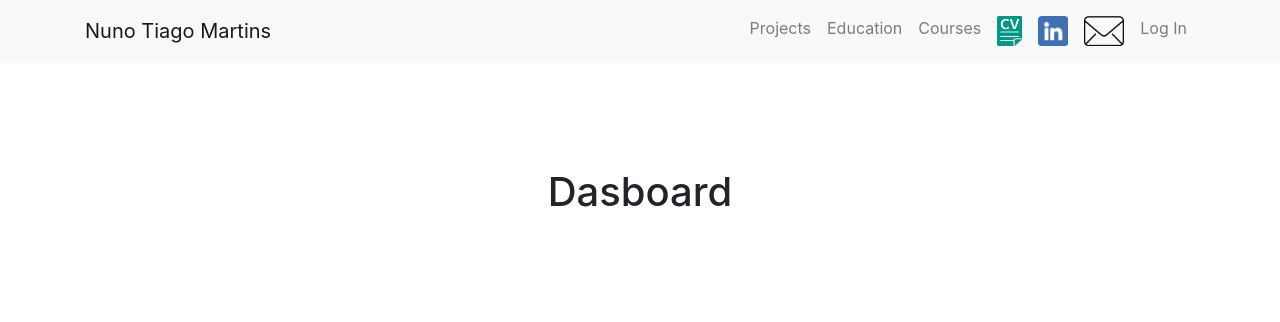
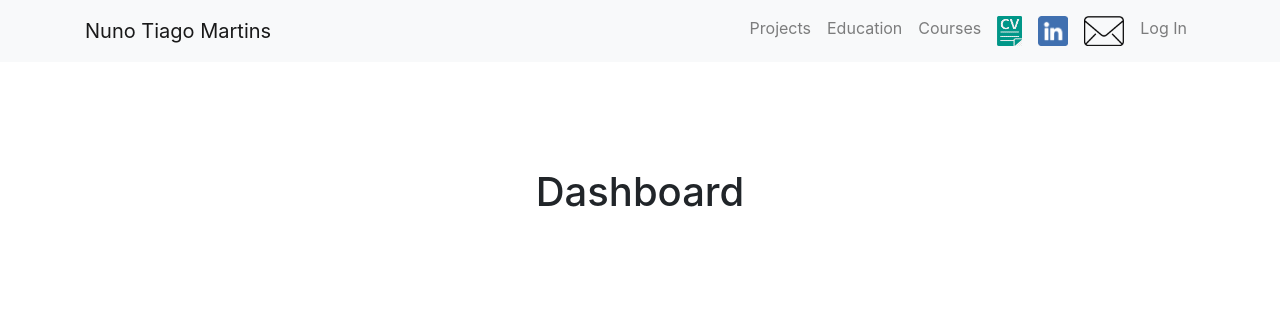
Before and after one commit to nunotm/website, a Django app: template gym_classes/templates/gym_classes/dashboard.html in a window 1280 px wide. Shown: the top 322 px of the page. Run offline with Django 4.2, Linux system fonts and the light colour scheme; the template is opened without the code that fills it, so the values that code supplies are empty; some libraries are stand-ins or nearby versions.

Commit message:
full commit 2

```diff
--- a/gym_classes/templates/gym_classes/dashboard.html
+++ b/gym_classes/templates/gym_classes/dashboard.html
@@ -6,10 +6,10 @@
 <div class="row justify-content-center mt-5">
         <div class="col-md-7 text-center">
 
-                 <h1>Dasboard</h1>
+                 <h1>Dashboard</h1>
         </div>
     </div>
-<!--
+
 <table width="100%">
   {% for idx, row in classes.iterrows %}
     <tr>
@@ -19,5 +19,5 @@
   </tr>
   {% endfor %}
 </table>
--->
+
 {% endblock %}
```
